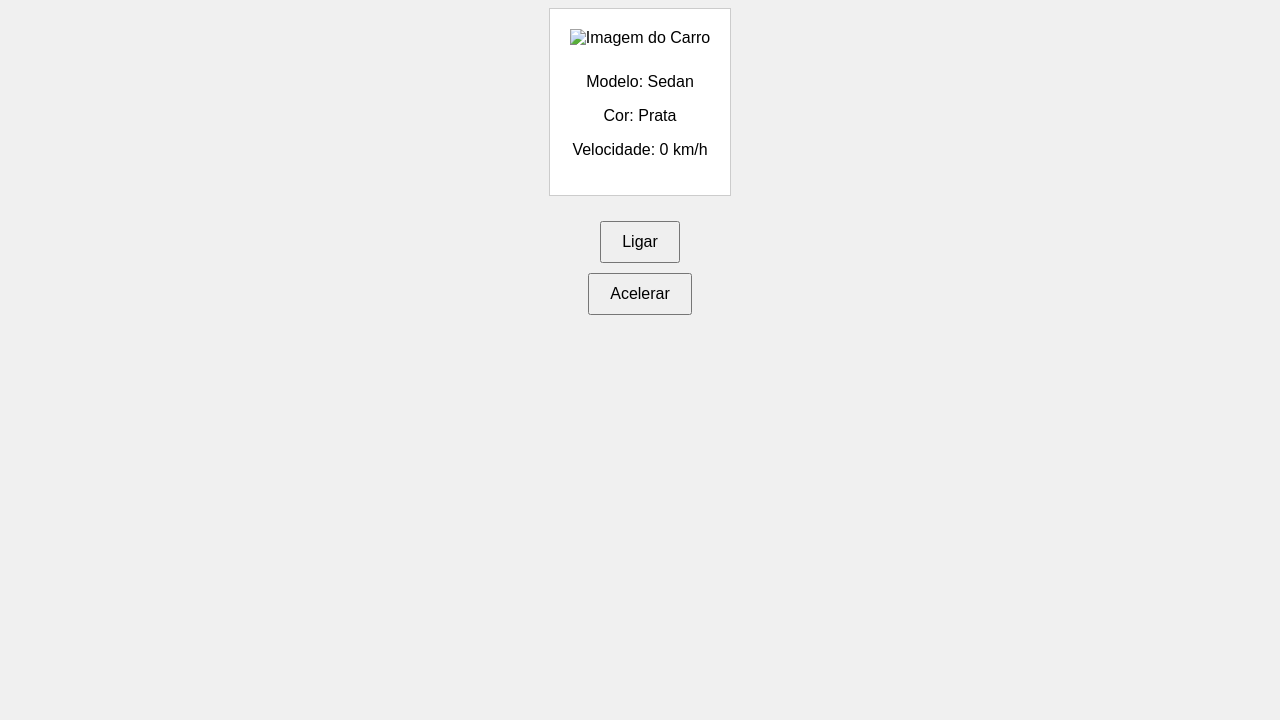
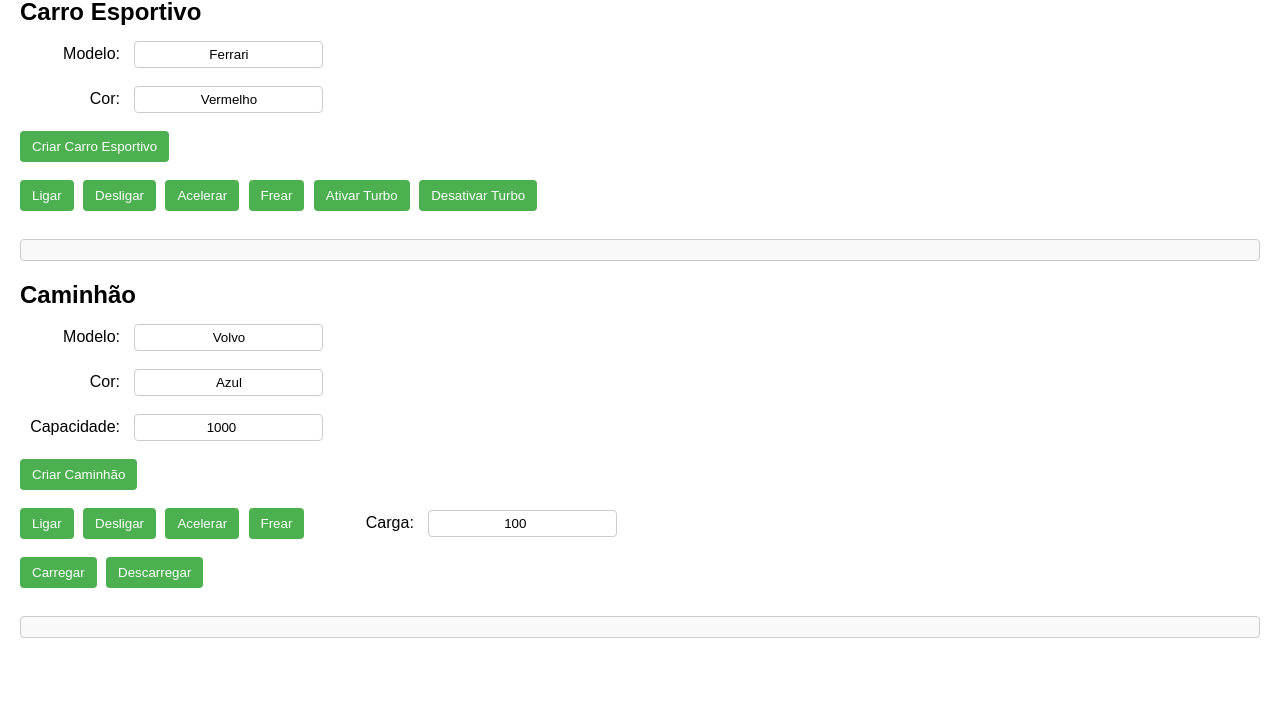
Before and after one commit to liviapiveta/Carro-Interativo, a plain HTML site: page index.html in a window 1280 px wide. Shown: the part 80-800 px from the top of the page. Drawn offline with Linux system fonts and the light colour scheme.

Commit message:
Add files via upload
Atualização da herança do carro

```diff
--- a/index.html
+++ b/index.html
@@ -1,24 +1,44 @@
 <!DOCTYPE html>
-<html lang="pt-BR">
+<html>
 <head>
-    <meta charset="UTF-8">
-    <meta name="viewport" content="width=device-width, initial-scale=1.0">
-    <title>Carro Interativo</title>
-    <link rel="stylesheet" href="style.css"> <!-- Conectando o CSS -->
+  <title>Herança em JavaScript</title>
+  <link rel="stylesheet" href="style.css">
 </head>
 <body>
-    <h1>Meu Carro</h1>
+  <h1>Herança em JavaScript</h1>
 
-    <div id="carro-container">
-        <img id="carro-imagem" src="imagens/carro.png" alt="Imagem do Carro">
-        <p id="carro-modelo"></p>
-        <p id="carro-cor"></p>
-        <p id="carro-velocidade">Velocidade: <span id="velocidade-valor">0</span> km/h</p>
-    </div>
+  <h2>Carro Esportivo</h2>
+  <label for="modeloEsportivo">Modelo:</label>
+  <input type="text" id="modeloEsportivo" value="Ferrari"><br><br>
+  <label for="corEsportivo">Cor:</label>
+  <input type="text" id="corEsportivo" value="Vermelho"><br><br>
+ <button onclick="criarCarroEsportivo()">Criar Carro Esportivo</button><br><br>
+  <button onclick="ligarEsportivo()">Ligar</button>
+  <button onclick="desligarEsportivo()">Desligar</button>
+  <button onclick="acelerarEsportivo()">Acelerar</button>
+  <button onclick="frearEsportivo()">Frear</button>
+  <button onclick="ativarTurbo()">Ativar Turbo</button>
+  <button onclick="desativarTurbo()">Desativar Turbo</button><br><br>
+  <div id="statusEsportivo"></div>
 
-    <button id="ligar-desligar">Ligar</button>
-    <button id="acelerar">Acelerar</button>
+  <h2>Caminhão</h2>
+  <label for="modeloCaminhao">Modelo:</label>
+  <input type="text" id="modeloCaminhao" value="Volvo"><br><br>
+  <label for="corCaminhao">Cor:</label>
+  <input type="text" id="corCaminhao" value="Azul"><br><br>
+  <label for="capacidadeCaminhao">Capacidade:</label>
+  <input type="number" id="capacidadeCaminhao" value="1000"><br><br>
+  <button onclick="criarCaminhao()">Criar Caminhão</button><br><br>
+  <button onclick="ligarCaminhao()">Ligar</button>
+  <button onclick="desligarCaminhao()">Desligar</button>
+  <button onclick="acelerarCaminhao()">Acelerar</button>
+  <button onclick="frearCaminhao()">Frear</button>
+  <label for="carga">Carga:</label>
+  <input type="number" id="carga" value="100"><br><br>
+  <button onclick="carregarCaminhao()">Carregar</button>
+  <button onclick="descarregarCaminhao()">Descarregar</button><br><br>
+  <div id="statusCaminhao"></div>
 
-    <script src="script.js"></script> <!-- Conectando o JavaScript -->
+  <script src="script.js"></script>
 </body>
 </html>
--- a/script.js
+++ b/script.js
@@ -1,67 +1,248 @@
-// Definição da Classe Carro
 class Carro {
     constructor(modelo, cor) {
       this.modelo = modelo;
       this.cor = cor;
-        this.velocidade = 0;  // Novo atributo: velocidade
       this.ligado = false;
+      this.velocidade = 0;
     }
 
     ligar() {
-        if (!this.ligado) {
       this.ligado = true;
       console.log("Carro ligado!");
-        } else {
-            console.log("O carro já está ligado.");
-        }
     }
 
     desligar() {
-        if (this.ligado) {
       this.ligado = false;
+      this.velocidade = 0;
       console.log("Carro desligado!");
-        } else {
-            console.log("O carro já está desligado.");
-        }
     }
 
     acelerar(incremento) {
       if (this.ligado) {
         this.velocidade += incremento;
-            console.log(`Acelerando. Velocidade atual: ${this.velocidade} km/h`);
-            this.atualizarVelocidadeNaTela(); // Atualiza a exibição na tela
+        console.log(`Velocidade aumentada para ${this.velocidade}`);
       } else {
         console.log("O carro precisa estar ligado para acelerar.");
       }
     }
 
-    atualizarVelocidadeNaTela() {
-        document.getElementById("velocidade-valor").textContent = this.velocidade;
+    frear(decremento) {
+      if (this.velocidade > 0) {
+        this.velocidade -= decremento;
+        console.log(`Velocidade reduzida para ${this.velocidade}`);
+      } else {
+        console.log("O carro já está parado.");
       }
     }
 
-// Criação de um Objeto Carro
-const meuCarro = new Carro("Sedan", "Prata");
+    exibirStatus() {
+      return `Modelo: ${this.modelo}, Cor: ${this.cor}, Ligado: ${this.ligado}, Velocidade: ${this.velocidade}`;
+    }
+}
 
-// Atualiza as informações do carro na tela
-document.getElementById("carro-modelo").textContent = "Modelo: " + meuCarro.modelo;
-document.getElementById("carro-cor").textContent = "Cor: " + meuCarro.cor;
+    class CarroEsportivo extends Carro {
+        constructor(modelo, cor) {
+          super(modelo, cor); // Chama o construtor da classe Carro
+          this.turboAtivado = false;
+        }
 
-// Elementos do DOM
-const botaoLigarDesligar = document.getElementById("ligar-desligar");
-const botaoAcelerar = document.getElementById("acelerar");
+        ativarTurbo() {
+          if (this.ligado) {
+            this.turboAtivado = true;
+            this.acelerar(50); // Aumenta a velocidade com turbo
+            console.log("Turbo ativado!");
+          } else {
+            console.log("O carro precisa estar ligado para ativar o turbo.");
+          }
+        }
 
-// Event Listeners (Ações dos Botões)
-botaoLigarDesligar.addEventListener("click", function() {
-    if (meuCarro.ligado) {
-        meuCarro.desligar();
-        botaoLigarDesligar.textContent = "Ligar";
+        desativarTurbo() {
+          this.turboAtivado = false;
+          console.log("Turbo desativado!");
+        }
+
+        exibirStatus() {
+          return `${super.exibirStatus()}, Turbo: ${this.turboAtivado}`;
+        }
+      }
+
+      class Caminhao extends Carro {
+        constructor(modelo, cor, capacidadeCarga) {
+          super(modelo, cor);
+          this.capacidadeCarga = capacidadeCarga;
+          this.cargaAtual = 0;
+        }
+
+        carregar(quantidade) {
+          if (this.cargaAtual + quantidade <= this.capacidadeCarga) {
+            this.cargaAtual += quantidade;
+            console.log(`Caminhão carregado. Carga atual: ${this.cargaAtual}`);
           } else {
-        meuCarro.ligar();
-        botaoLigarDesligar.textContent = "Desligar";
+            console.log("Carga excede a capacidade do caminhão.");
           }
-});
+        }
 
-botaoAcelerar.addEventListener("click", function() {
-    meuCarro.acelerar(10); // Acelera em 10 km/h
-});
+        descarregar(quantidade) {
+          if (this.cargaAtual - quantidade >= 0) {
+            this.cargaAtual -= quantidade;
+            console.log(`Caminhão descarregado. Carga atual: ${this.cargaAtual}`);
+          } else {
+            console.log("Não há carga suficiente para descarregar.");
+          }
+        }
+
+        exibirStatus() {
+          return `${super.exibirStatus()}, Carga: ${this.cargaAtual}/${this.capacidadeCarga}`;
+        }
+      }
+
+      // Variáveis para armazenar os objetos
+let carroEsportivo;
+let caminhao;
+
+// Funções para criar os objetos
+function criarCarroEsportivo() {
+  const modelo = document.getElementById("modeloEsportivo").value;
+  const cor = document.getElementById("corEsportivo").value;
+  carroEsportivo = new CarroEsportivo(modelo, cor);
+  atualizarStatusEsportivo();
+}
+
+function criarCaminhao() {
+  const modelo = document.getElementById("modeloCaminhao").value;
+  const cor = document.getElementById("corCaminhao").value;
+  const capacidadeCaminhao = parseInt(document.getElementById("capacidadeCaminhao").value);
+  caminhao = new Caminhao(modelo, cor, capacidadeCaminhao);
+  atualizarStatusCaminhao();
+}
+
+// Funções para interagir com o carro esportivo
+function ligarEsportivo() {
+  if (carroEsportivo) {
+    carroEsportivo.ligar();
+    atualizarStatusEsportivo();
+  } else {
+    alert("Crie o carro esportivo primeiro!");
+  }
+}
+
+function desligarEsportivo() {
+  if (carroEsportivo) {
+    carroEsportivo.desligar();
+    atualizarStatusEsportivo();
+  } else {
+    alert("Crie o carro esportivo primeiro!");
+  }
+}
+
+function acelerarEsportivo() {
+  if (carroEsportivo) {
+    carroEsportivo.acelerar(10);
+    atualizarStatusEsportivo();
+  } else {
+    alert("Crie o carro esportivo primeiro!");
+  }
+}
+
+function frearEsportivo() {
+  if (carroEsportivo) {
+    carroEsportivo.frear(10);
+    atualizarStatusEsportivo();
+  } else {
+    alert("Crie o carro esportivo primeiro!");
+  }
+}
+
+function ativarTurbo() {
+  if (carroEsportivo) {
+    carroEsportivo.ativarTurbo();
+    atualizarStatusEsportivo();
+  } else {
+    alert("Crie o carro esportivo primeiro!");
+  }
+}
+
+function desativarTurbo() {
+  if (carroEsportivo) {
+    carroEsportivo.desativarTurbo();
+    atualizarStatusEsportivo();
+  } else {
+    alert("Crie o carro esportivo primeiro!");
+  }
+}
+
+// Funções para interagir com o caminhão
+function ligarCaminhao() {
+  if (caminhao) {
+    caminhao.ligar();
+    atualizarStatusCaminhao();
+  } else {
+    alert("Crie o caminhão primeiro!");
+  }
+}
+
+function desligarCaminhao() {
+  if (caminhao) {
+    caminhao.desligar();
+    atualizarStatusCaminhao();
+  } else {
+    alert("Crie o caminhão primeiro!");
+  }
+}
+
+function acelerarCaminhao() {
+  if (caminhao) {
+    caminhao.acelerar(5);
+    atualizarStatusCaminhao();
+  } else {
+    alert("Crie o caminhão primeiro!");
+  }
+}
+
+function frearCaminhao() {
+  if (caminhao) {
+    caminhao.frear(5);
+    atualizarStatusCaminhao();
+  } else {
+    alert("Crie o caminhão primeiro!");
+  }
+}
+
+function carregarCaminhao() {
+  if (caminhao) {
+    const carga = parseInt(document.getElementById("carga").value);
+    caminhao.carregar(carga);
+    atualizarStatusCaminhao();
+  } else {
+    alert("Crie o caminhão primeiro!");
+  }
+}
+
+function descarregarCaminhao() {
+  if (caminhao) {
+    const carga = parseInt(document.getElementById("carga").value);
+    caminhao.descarregar(carga);
+    atualizarStatusCaminhao();
+  } else {
+    alert("Crie o caminhão primeiro!");
+  }
+}
+
+// Funções para exibir o status
+function atualizarStatusEsportivo() {
+  const statusDiv = document.getElementById("statusEsportivo");
+  if (carroEsportivo) {
+    statusDiv.textContent = carroEsportivo.exibirStatus();
+  } else {
+    statusDiv.textContent = "Carro esportivo não criado.";
+  }
+}
+
+function atualizarStatusCaminhao() {
+  const statusDiv = document.getElementById("statusCaminhao");
+  if (caminhao) {
+    statusDiv.textContent = caminhao.exibirStatus();
+  } else {
+    statusDiv.textContent = "Caminhão não criado.";
+  }
+}
--- a/style.css
+++ b/style.css
@@ -1,27 +1,44 @@
 body {
     font-family: sans-serif;
-    display: flex;
-    flex-direction: column;
-    align-items: center;
-    background-color: #f0f0f0;
-}
+    margin: 20px;
+  }
 
-#carro-container {
+  h1, h2 {
+    margin-bottom: 15px;
+  }
+
+  label {
+    display: inline-block;
+    width: 100px;
+    text-align: right;
+    margin-right: 10px;
+  }
+
+  input[type="text"], input[type="number"] {
+    padding: 5px;
     border: 1px solid #ccc;
-    padding: 20px;
-    margin-bottom: 20px;
+    border-radius: 4px;
     text-align: center;
-    background-color: white;
-}
+  }
 
-#carro-imagem {
-    width: 200px; /* Ajuste o tamanho conforme necessário */
-    margin-bottom: 10px;
-}
+  button {
+    padding: 8px 12px;
+    background-color: #4CAF50;
+    color: white;
+    border: none;
+    border-radius: 4px;
+    cursor: pointer;
+    margin-right: 5px;
+  }
 
-button {
-    padding: 10px 20px;
-    font-size: 16px;
-    cursor: pointer;
-    margin: 5px;
-}
+  button:hover {
+    background-color: #3e8e41;
+  }
+
+  #statusEsportivo, #statusCaminhao {
+    margin-top: 10px;
+    padding: 10px;
+    border: 1px solid #ccc;
+    border-radius: 4px;
+    background-color: #f9f9f9;
+  }
```
Lines whose indentation alone changed are shown as unchanged.
